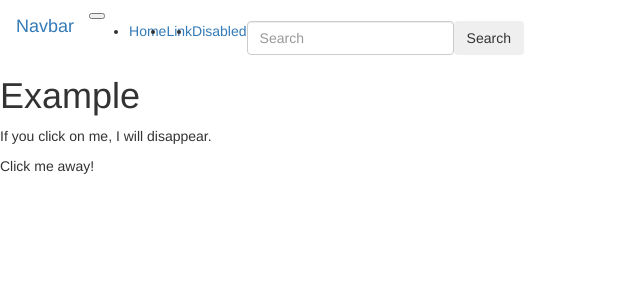
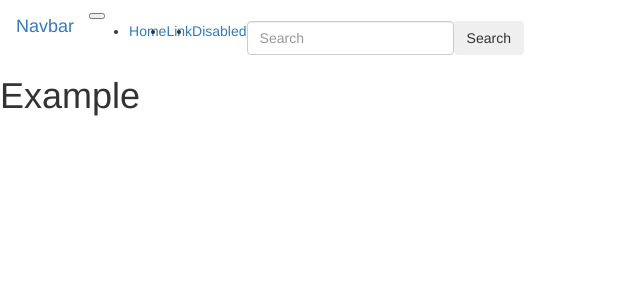
Before and after one commit to amitdubey8888/MySchoolWebsite, an Angular app: page / in a window 1280 px wide. Shown: the top 300 px of the page, without its empty margins (0-640 px from the left). Built offline with nearby package versions, Linux system fonts and the light colour scheme.

Commit message:
Merge branch 'master' into amitdubey
Letest

```diff
--- a/src/app/app.component.html
+++ b/src/app/app.component.html
@@ -23,5 +23,3 @@
   </div>
 </nav>
 <h1 class="animated infinite bounce">Example</h1>
-<p>If you click on me, I will disappear.</p>
-<p>Click me away!</p>
```
